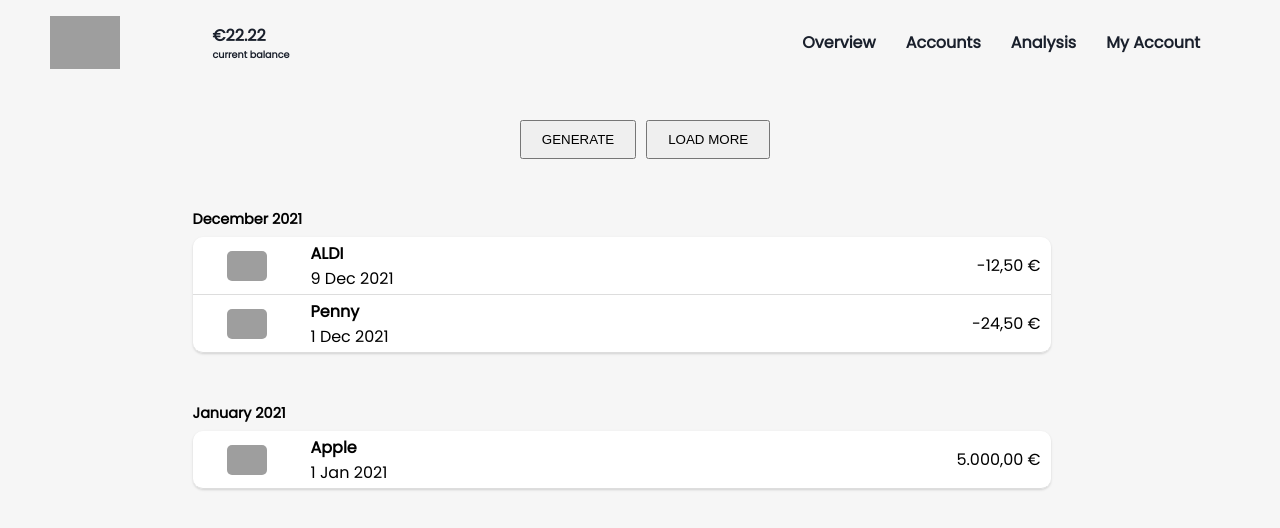
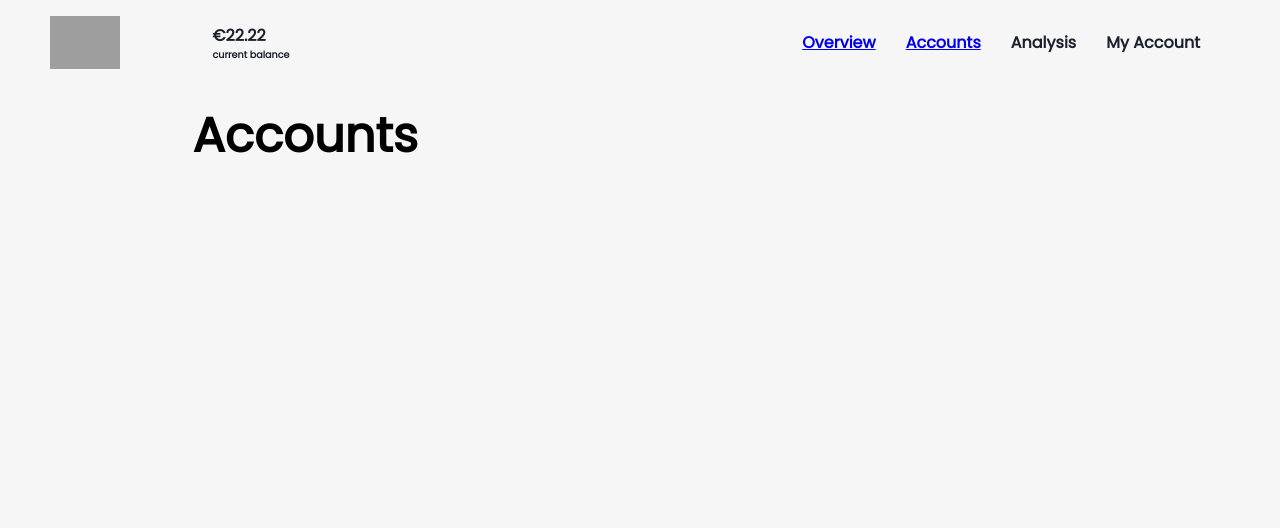
Before and after one commit to leojclarke/finance-wizard, a React (Create React App) app: page /accounts in a window 1280 px wide. Shown: the top 528 px of the page. Built offline with nearby package versions, Linux system fonts and the light colour scheme; grey boxes are pictures that could not be loaded.

Commit message:
Added Routing to index page and set up dummy accounts page

```diff
--- a/src/App.js
+++ b/src/App.js
@@ -3,6 +3,8 @@ import { useState, useEffect } from "react";
 import sampleTransactions from "./Assets/JSON/data.json";
 import Header from "./Components/Header.jsx";
 import Home from "./Pages";
+import { Route, Routes } from "react-router-dom";
+import Accounts from "./Pages/accounts";
 
 export default function App() {
   sampleTransactions.sort((a, b) => new Date(b.date) - new Date(a.date));
@@ -81,6 +83,10 @@ export default function App() {
     <div className="App">
       <Header />
       <main className="main">
+        <Routes>
+          <Route
+            path="/"
+            element={
               <Home
                 data={handleTransactionsDisplay(transactions, count)}
                 dateFormatter={getFormattedDate}
@@ -90,6 +96,10 @@ export default function App() {
                 setCount={setCount}
                 count={count}
               />
+            }
+          />
+          <Route path="/accounts" element={<Accounts />} />
+        </Routes>
       </main>
     </div>
   );
--- a/src/Components/Header.jsx
+++ b/src/Components/Header.jsx
@@ -1,3 +1,4 @@
+import { Link } from "react-router-dom";
 import { useScrollHandler } from "../Hooks/customHooks";
 import "./Header.css";
 
@@ -22,8 +23,12 @@ export default function Header() {
         </div>
         <nav className="nav-right">
           <ul className="nav-items-container">
-            <li className="nav-item">Overview</li>
-            <li className="nav-item">Accounts</li>
+            <li className="nav-item">
+              <Link to="/">Overview</Link>
+            </li>
+            <li className="nav-item">
+              <Link to="/accounts">Accounts</Link>
+            </li>
             <li className="nav-item">Analysis</li>
             <li className="nav-item">My Account</li>
           </ul>
--- a/src/Helpers/GlobalStyles.css
+++ b/src/Helpers/GlobalStyles.css
@@ -17,3 +17,11 @@ body {
 .btn-container {
   padding-top: 120px;
 }
+
+.page-header {
+  font-size: 3em;
+  font-weight: 800;
+  padding-top: 100px;
+  margin: 0;
+  text-align: left;
+}
--- /dev/null
+++ b/src/Pages/accounts.jsx
@@ -0,0 +1,11 @@
+import React from "react";
+
+export default function Accounts() {
+  return (
+    <section className="transactions-section">
+      <div className="transaction-section-header">
+        <h1 className="page-header">Accounts</h1>
+      </div>
+    </section>
+  );
+}
--- a/src/index.js
+++ b/src/index.js
@@ -3,11 +3,14 @@ import ReactDOM from "react-dom";
 import "./Helpers/GlobalStyles.css";
 import App from "./App";
 import reportWebVitals from "./Helpers/reportWebVitals";
+import { BrowserRouter } from "react-router-dom";
 
 ReactDOM.render(
-  <React.StrictMode>
-    <App />
-  </React.StrictMode>,
+  <BrowserRouter>
+    <React.StrictMode>
+      <App />
+    </React.StrictMode>
+  </BrowserRouter>,
   document.getElementById("root")
 );
 
```
Lines whose indentation alone changed are shown as unchanged.
